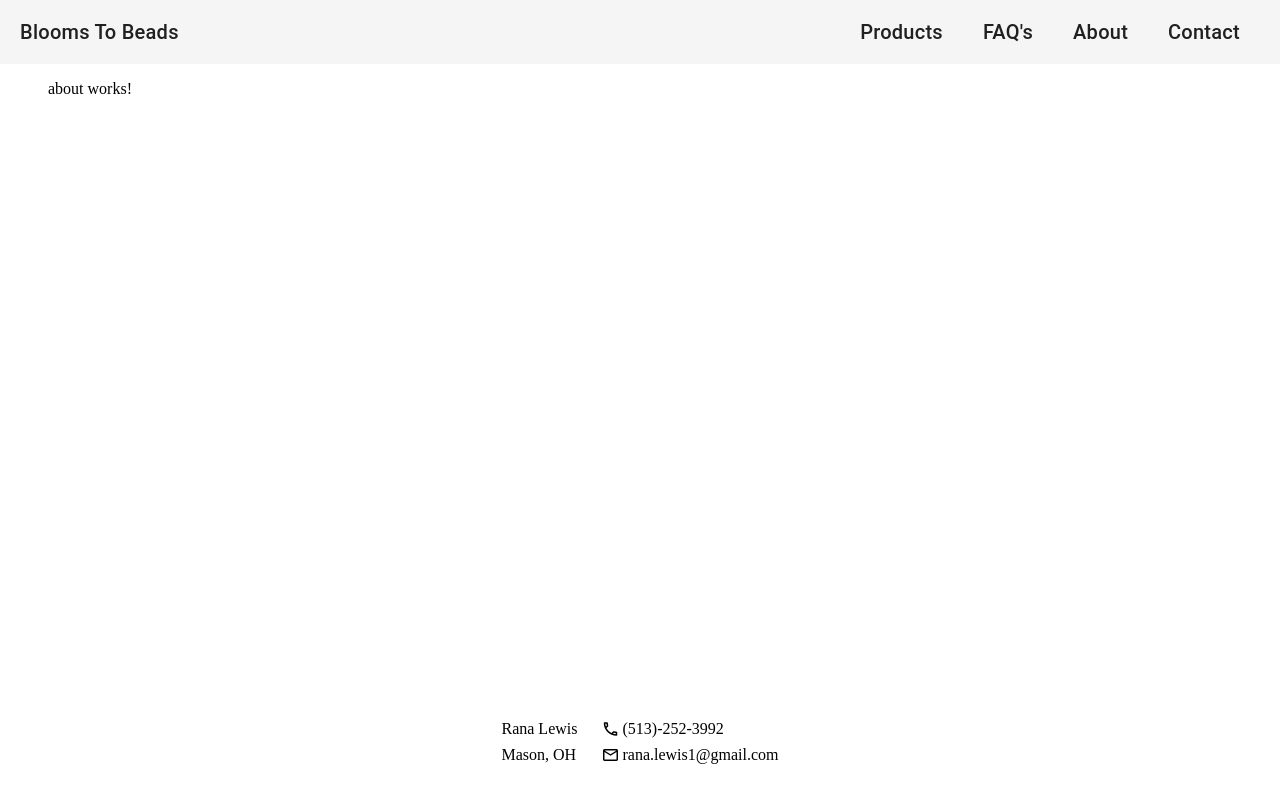
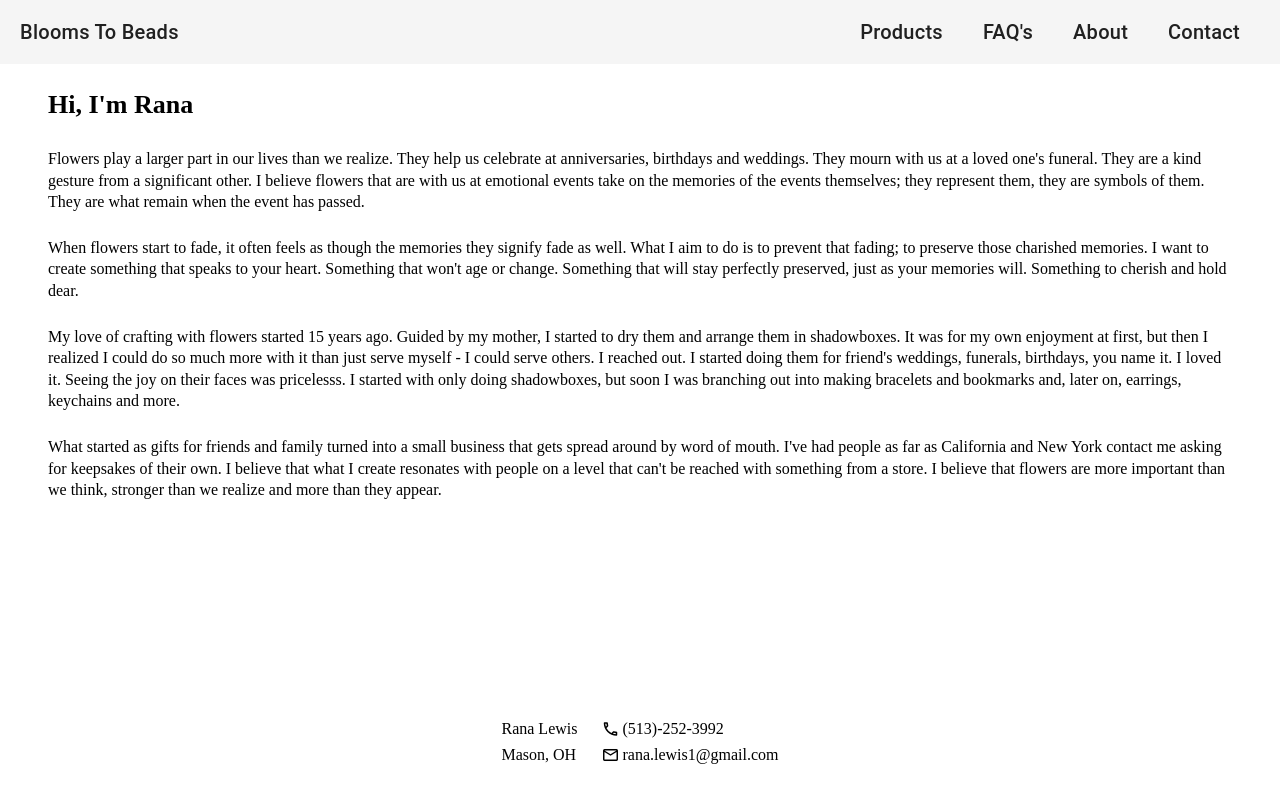
Before and after one commit to kristalewis/blooms-to-beads-angular, an Angular app: page / in a window 1280 px wide. Both pictures are taken after a click on the element "About". Built offline with nearby package versions, Linux system fonts and the light colour scheme.

Commit message:
about page implementation

```diff
--- a/src/app/about/about.component.html
+++ b/src/app/about/about.component.html
@@ -1 +1,7 @@
-<p>about works!</p>
+<div class="page-title">Hi, I'm Rana</div>
+<div class="text-container">
+    <div>Flowers play a larger part in our lives than we realize. They help us celebrate at anniversaries, birthdays and weddings. They mourn with us at a loved one's funeral. They are a kind gesture from a significant other. I believe flowers that are with us at emotional events take on the memories of the events themselves; they represent them, they are symbols of them. They are what remain when the event has passed.</div>
+    <div>When flowers start to fade, it often feels as though the memories they signify fade as well. What I aim to do is to prevent that fading; to preserve those charished memories. I want to create something that speaks to your heart. Something that won't age or change. Something that will stay perfectly preserved, just as your memories will. Something to cherish and hold dear.</div>
+    <div>My love of crafting with flowers started 15 years ago. Guided by my mother, I started to dry them and arrange them in shadowboxes. It was for my own enjoyment at first, but then I realized I could do so much more with it than just serve myself - I could serve others. I reached out. I started doing them for friend's weddings, funerals, birthdays, you name it. I loved it. Seeing the joy on their faces was pricelesss. I started with only doing shadowboxes, but soon I was branching out into making bracelets and bookmarks and, later on, earrings, keychains and more.</div>
+    <div>What started as gifts for friends and family turned into a small business that gets spread around by word of mouth. I've had people as far as California and New York contact me asking for keepsakes of their own. I believe that what I create resonates with people on a level that can't be reached with something from a store. I believe that flowers are more important than we think, stronger than we realize and more than they appear.</div>
+</div>
--- a/src/app/about/about.component.scss
+++ b/src/app/about/about.component.scss
@@ -0,0 +1,14 @@
+.page-title {
+    font-size: 26px;
+    font-weight: bold;
+    margin: 1em 0;
+}
+
+.text-container  {
+    margin-top: 1.75em;
+
+    div {
+        margin-bottom: 1.5em;
+        line-height: 1.35;
+    }
+}
```
